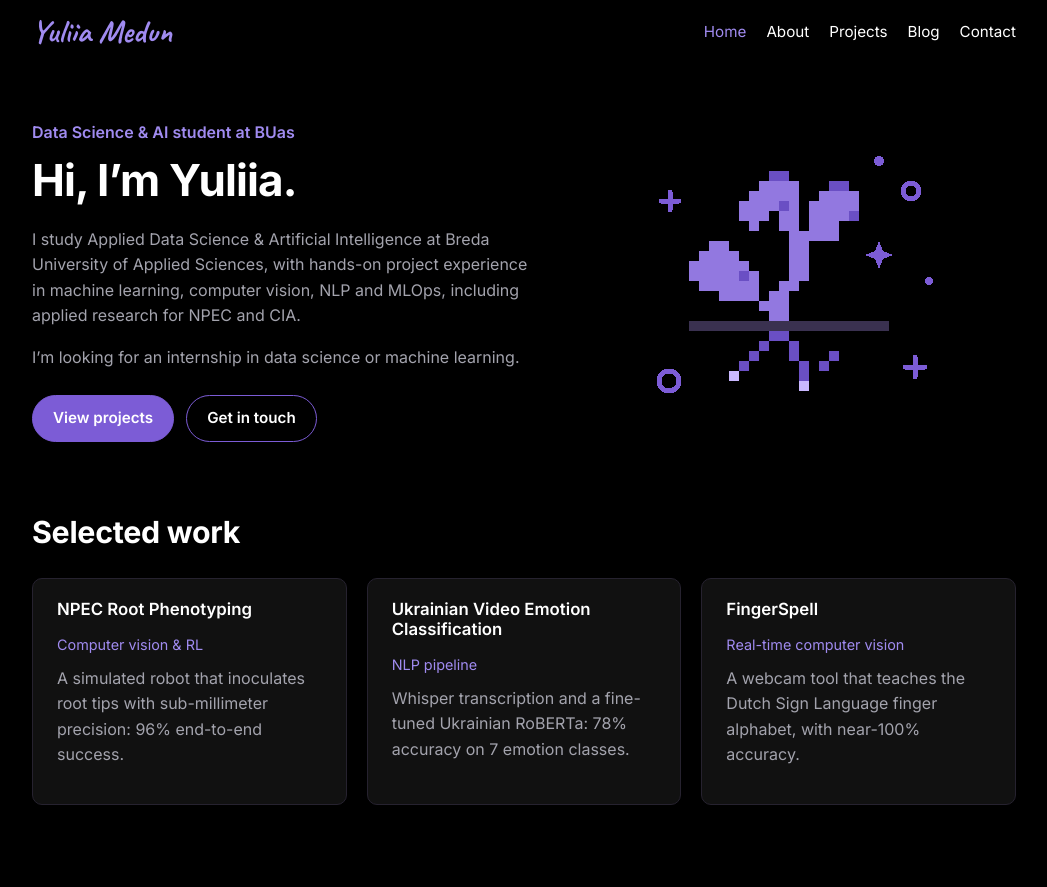
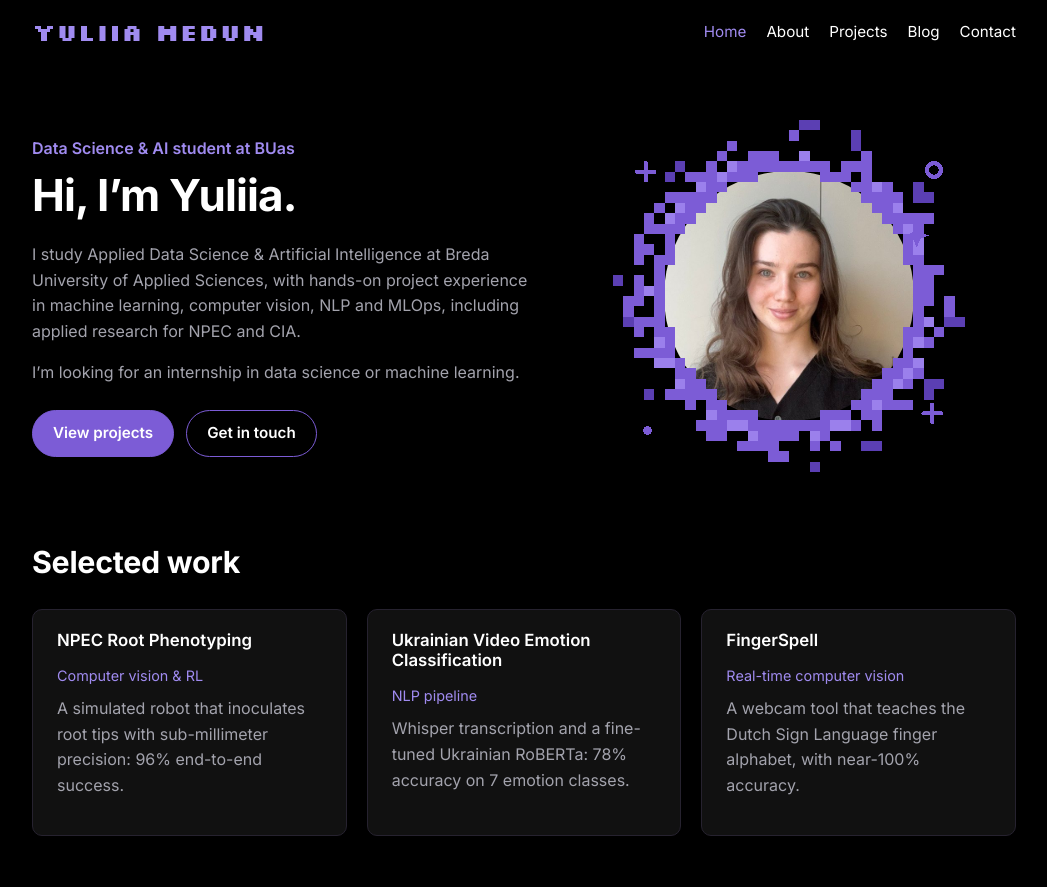
Before and after one commit to yuliiamedun/yuliiamedun.github.io, a plain HTML site: page index.html in a window 1280 px wide. Shown: the top 887 px of the page, without its empty margins (116-1163 px from the left). Drawn offline with Linux system fonts and the light colour scheme.

Commit message:
design update

```diff
--- a/css/style.css
+++ b/css/style.css
@@ -15,7 +15,7 @@
   --radius: 10px;
   --max: 64rem;
   --font: "Inter", system-ui, -apple-system, "Segoe UI", Roboto, sans-serif;
-  --font-logo: "Caveat", "Segoe Script", "Brush Script MT", cursive;
+  --font-logo: "Silkscreen", "Courier New", monospace;
 }
 
 *,
@@ -77,11 +77,14 @@ a:hover { color: #fff; }
 .logo {
   font-family: var(--font-logo);
   font-weight: 700;
-  font-size: 2rem;
+  font-size: 1.3rem;
   line-height: 1;
+  letter-spacing: 0.02em;
+  text-transform: uppercase;
   color: var(--accent-text);
   text-decoration: none;
 }
+@media (min-width: 40rem) { .logo { font-size: 1.5rem; } }
 .logo:hover { color: #fff; }
 
 .nav-toggle {
@@ -123,11 +126,17 @@ a:hover { color: #fff; }
 .hero h1 { margin-bottom: 1.25rem; }
 .hero .eyebrow { color: var(--accent-text); font-weight: 600; margin-bottom: 0.5rem; }
 .hero-text p { max-width: 34rem; }
-.hero-art { max-width: 18rem; margin: 0 auto; }
+/* Portrait: photo circle under a pixel frame. Percentages match pixel-frame.svg (408 × 408, hole radius 144). */
+.portrait { position: relative; width: 100%; max-width: 18rem; aspect-ratio: 1; margin: 0 auto; }
+.portrait-photo {
+  position: absolute; left: 14.5%; top: 14.5%; width: 71%; height: 71%;
+  border-radius: 50%; object-fit: cover; object-position: center 35%;
+}
+.portrait-frame { position: absolute; inset: 0; width: 100%; height: 100%; image-rendering: pixelated; }
 
 @media (min-width: 48rem) {
   .hero { grid-template-columns: 1.1fr 1fr; padding-top: 3.5rem; }
-  .hero-art { max-width: 22rem; }
+  .portrait { max-width: 22rem; }
 }
 
 .page-intro { padding: 2.5rem 0 0.5rem; }
--- a/index.html
+++ b/index.html
@@ -6,9 +6,10 @@
   <title>Yuliia Medun – Data Science & AI</title>
   <meta name="description" content="Portfolio of Yuliia Medun, Data Science & AI student at Breda University of Applied Sciences.">
   <link rel="icon" href="assets/img/favicon.svg" type="image/svg+xml">
+  <link rel="apple-touch-icon" href="assets/img/apple-touch-icon.png">
   <link rel="preconnect" href="https://fonts.googleapis.com">
   <link rel="preconnect" href="https://fonts.gstatic.com" crossorigin>
-  <link href="https://fonts.googleapis.com/css2?family=Caveat:wght@700&family=Inter:wght@400;500;600;700&display=swap" rel="stylesheet">
+  <link href="https://fonts.googleapis.com/css2?family=Silkscreen:wght@700&family=Inter:wght@400;500;600;700&display=swap" rel="stylesheet">
   <link rel="stylesheet" href="css/style.css">
 </head>
 <body data-page="home">
@@ -37,7 +38,10 @@
             <a class="btn btn-ghost" href="contact.html">Get in touch</a>
           </div>
         </div>
-        <img class="hero-art" src="assets/img/pixel-seedling.svg" alt="" width="320" height="300">
+        <div class="portrait">
+          <img class="portrait-photo" src="assets/img/yuliia.jpg" alt="Portrait of Yuliia Medun" width="600" height="600">
+          <img class="portrait-frame" src="assets/img/pixel-frame.svg" alt="" width="408" height="408">
+        </div>
       </section>
 
       <section class="section" aria-labelledby="featured-title">
```
Also changed, not shown: 404.html (+2 -1 lines), about.html (+6 -2 lines), blog.html (+2 -1 lines), contact.html (+2 -1 lines), projects.html (+2 -1 lines), assets/img/apple-touch-icon.png (added), assets/img/favicon.svg, assets/img/pixel-frame.svg (added), assets/img/yuliia.jpg (added).
